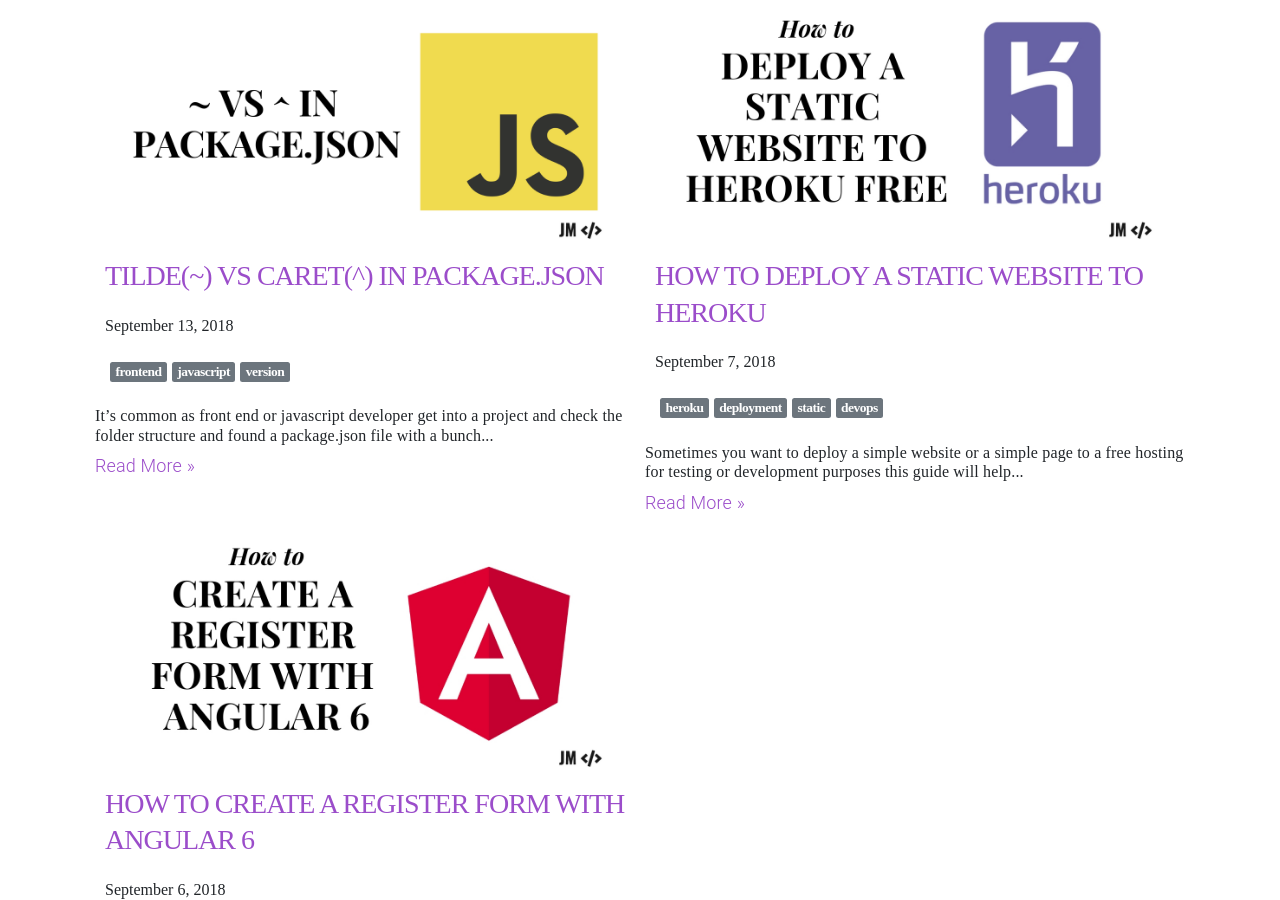
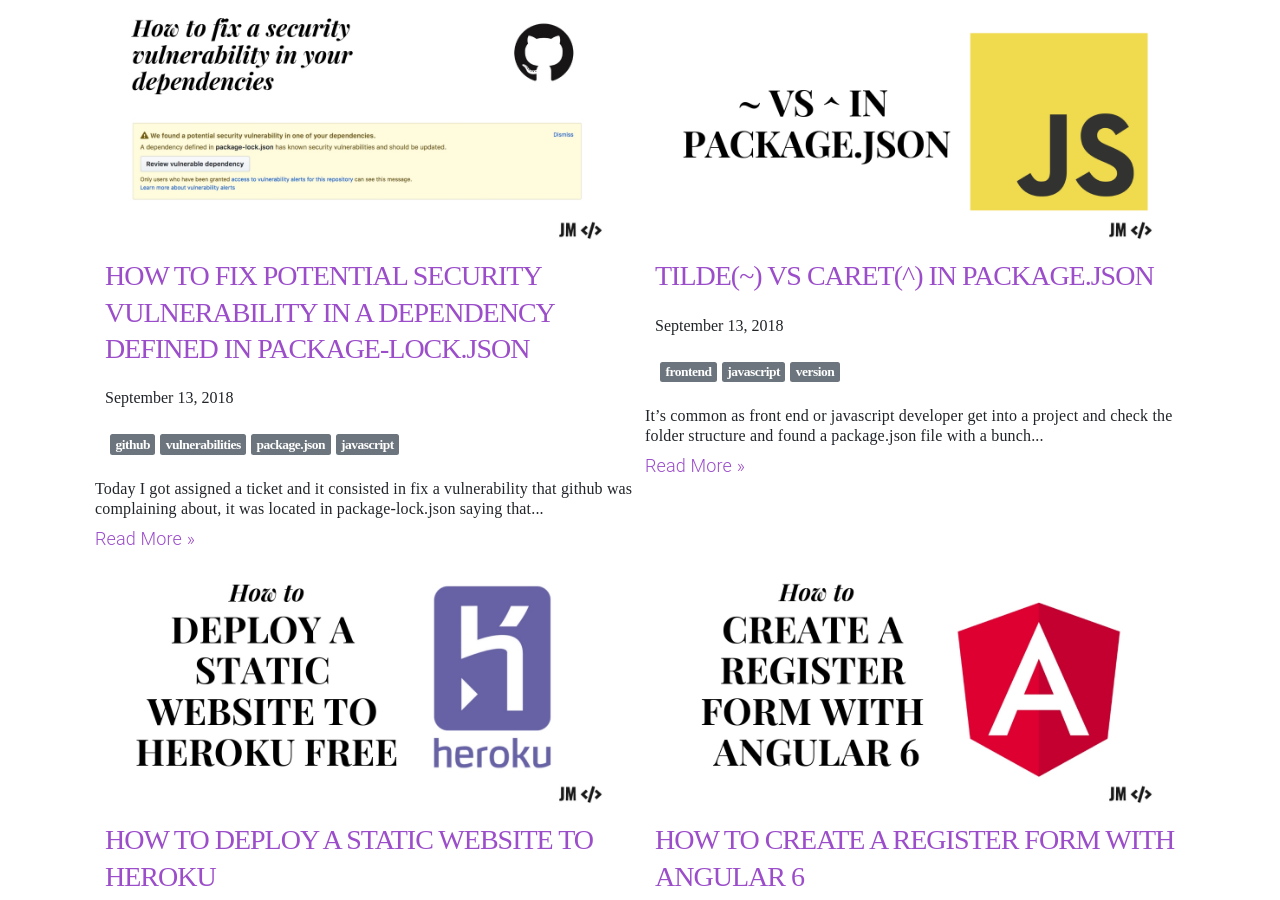
Before and after one commit to jmonterroso/jmonterroso.github.io, a Jekyll site: the page built from blog/index.html, in a window 1280 px wide and 900 px high, scrolled down 312 px. Built offline with Jekyll 4.4.1, drawn with Linux system fonts in a browser that asks for light colours; nearby versions of some CDN libraries.

Commit message:
Adding new article about github

````diff
--- /dev/null
+++ b/_posts/2018-09-07-how-to-fix-potential-security-vulnerability-in-a-dependency-defined-in-package-lock-json.md
@@ -0,0 +1,39 @@
+---
+layout: post
+title:  "How to fix potential security vulnerability in a dependency defined in package-lock.json"
+description: How easy is to fix potential vulnerabilities in package.json described in github in this article
+image: '/img/blog/how-to-fix-potential-security-vulnerability-in-a-dependency-defined-in-package-lock-json.jpg'
+date:   2018-09-13 10:46:02 -0600
+categories: github vulnerabilities package.json javascript
+# image: hyperapp-fundamentals.png
+reading_time: 1 min
+comments: true
+slug: how-to-fix-potential-security-vulnerability-in-a-dependency-defined-in-package-lock-json
+---
+<img src="/img/blog/how-to-fix-potential-security-vulnerability-in-a-dependency-defined-in-package-lock-json-github.png" alt="{{ page.title }}" class="img-fluid">
+
+Today I got assigned a ticket and it consisted in fix a vulnerability that github was complaining about, it was located in package-lock.json saying that this file has some vulnerabilities, I removed the file and tried to run `npm install` command alone which didn't work, so I had to find another solution, not always you have to invent the wheel but instead know where you can find the information.
+This was the message:
+
+```
+A dependency defined in package-lock.json has known security vulnerabilities and should be updated.
+```
+
+So I found this solution I would like to share with anyone having this issue:
+
+Run this commands in order
+
+1. `npm install <dep>`
+2. `npm uninstall <dep>`
+3. `npm update`
+4. `npm install`
+5. Commit `package-lock.json` and push to proper branch with the changes we just did by running the previous commands
+6. Enjoy
+
+That's it for me it worked like a charm, check it and let me know what you think !! :)
+Thanks for reading this post if you have questions feel free to let me know, the best
+
+
+<a href="https://github.com/Microsoft/vscode/issues/48783#issuecomment-384873041" target="_blank">Source</a>
+
+Jayson
--- a/blog/index.html
+++ b/blog/index.html
@@ -6,17 +6,23 @@ active: blog
 <div class="row">
     {% for post in site.posts %}
         <div class="col-lg-6 col-12">
+            {% if post.image %}
+                <a class="container p-0 mb-3 preview-img" href="{{ post.url }}">
+                    <img src="{{ post.image }}" alt="{{ post.title }}" class="img-fluid">
+                </a>
+            {% else %}
             {% assign images = post.content| split:"<img " %}
             {% for image in images %}
                 {% if image contains 'src=' %}
                     <a class="container p-0 mb-3 preview-img" href="{{ post.url }}">
                         {% assign imageMarkup = image | split:">" | first %}
-                        <img {{ imageMarkup }} class="img-fluid">
+                        <img {{ imageMarkup }} class="img-fluid" alt="{{ page.title }}">
                     </a>
                     {% break %}
 
                 {% endif %}
             {% endfor %}
+            {% endif %}
 
             <h3 class="oswald "><a href="{{ post.url }}">{{ post.title }}</a></h3>
             <h6>{{ post.date | date: "%B %e, %Y" }}</h6>
````
Also changed, not shown: img/blog/how-to-fix-potential-security-vulnerability-in-a-dependency-defined-in-package-lock-json-github.png (added), img/blog/how-to-fix-potential-security-vulnerability-in-a-dependency-defined-in-package-lock-json.jpg (added).
